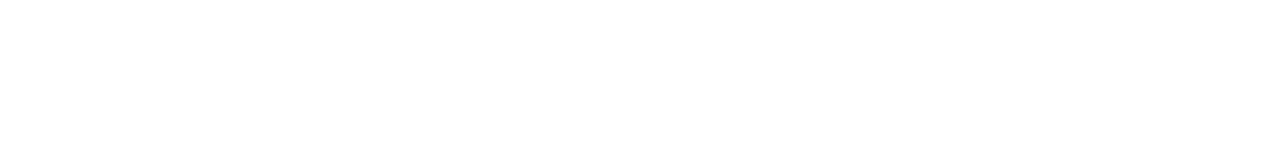
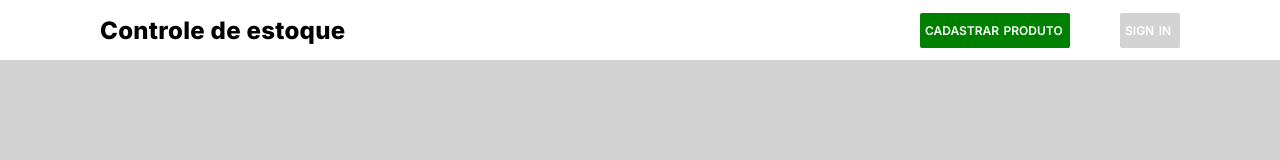
Before and after one commit to carlossalustiano/stock-control-panel, a plain HTML site: page index.html in a window 1280 px wide. Drawn offline with Linux system fonts and the light colour scheme.

Commit message:
Iniciando a interface

```diff
--- a/index.html
+++ b/index.html
@@ -1,12 +1,18 @@
 <!DOCTYPE html>
 <html lang="pt-br">
-<head>
-    <meta charset="UTF-8">
-    <meta name="viewport" content="width=device-width, initial-scale=1.0">
+  <head>
+    <meta charset="UTF-8" />
+    <meta name="viewport" content="width=device-width, initial-scale=1.0" />
     <title>Controle de estoque</title>
-    <link rel="stylesheet" href="src/css/style.css">
-</head>
-<body>
-
-</body>
+    <link rel="stylesheet" href="src/css/style.css" />
+  </head>
+  <body>
+    <nav>
+      <h1>Controle de estoque</h1>
+      <div>
+        <button class="button-nav" id="button-verde">cadastrar produto</button>
+        <button class="button-nav">sign in</button>
+      </div>
+    </nav>
+  </body>
 </html>
--- a/src/css/style.css
+++ b/src/css/style.css
@@ -1 +1,59 @@
 @charset "UTF-8";
+
+@import url('https://fonts.googleapis.com/css2?family=Inter:ital,opsz,wght@0,14..32,100..900;1,14..32,100..900&display=swap');
+
+* {
+    margin: 0;
+    padding: 0;
+    border: 0;
+    outline: 0;
+    box-sizing: border-box;
+    overflow: hidden;
+    font-family: "Inter", sans-serif;
+}
+
+body {
+    height: 100vh;
+    background-color: lightgray;
+}
+
+nav {
+    display: flex;
+    flex-direction: row;
+    align-items: center;
+    justify-content: space-between;
+    height: 60px;
+    background-color: #fff;
+
+    h1 {
+        font-weight: 800;
+        letter-spacing: .3px;
+        margin-left: 100px;
+    }
+
+    div {
+        display: flex;
+        align-items: center;
+        justify-content: center;
+        gap: 50px;
+        margin-right: 100px;
+    }
+
+    .button-nav {
+        display: flex;
+        background-color: lightgray;
+        width: 60px;
+        height: 35px;
+        padding: 5px;
+        color: #fff;
+        font-weight: 600;
+        font-variant: small-caps;
+        font-size: 1.1em;
+        border-radius: 2px;
+    }
+
+    #button-verde {
+        width: 150px;
+        background-color: green;
+    }
+}
```
Also changed, not shown: src/img/stock.png (added).
